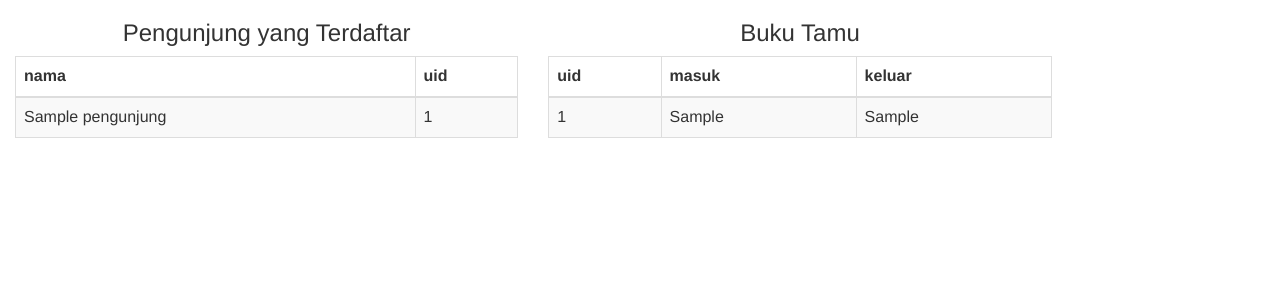
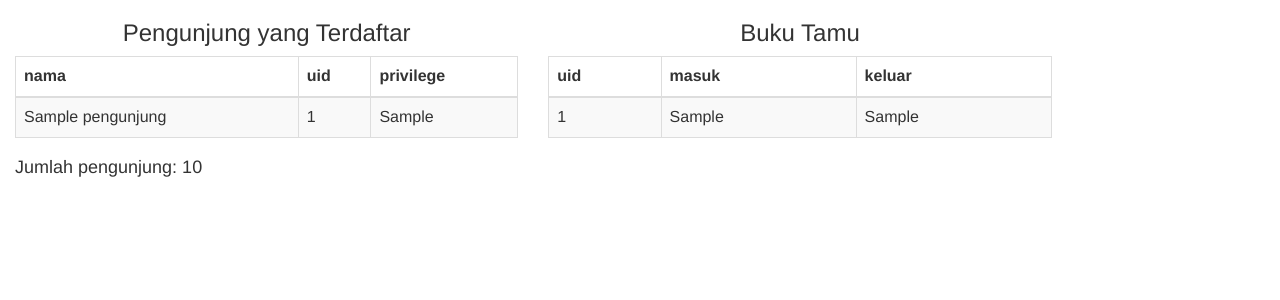
Before and after one commit to 100nandoo/Skripsi, a PHP site: page /pages/data.php in a window 1280 px wide. Shown: the top 300 px of the page. Run offline with PHP 8.4, Linux system fonts and the light colour scheme; tables that the repository leaves empty or names only in its code hold one stand-in row (values such as "Sample post").

Commit message:
Pembaharuan tampilan tabel 'Pengunjung'
* Penambahan tampilan kolom privilege
* Penambahan tampilan jumlah pengunjung yang berada di lab

```diff
--- a/pages/data.php
+++ b/pages/data.php
@@ -11,6 +11,7 @@ require('connect.php');
 
 $peng = mysqli_query($conn,"SELECT * FROM pengunjung");
 $buku = mysqli_query($conn,"SELECT * FROM buku_tamu");
+$kondisi_lab = mysqli_query($conn,"SELECT jumlah FROM kondisi_lab");
 $all_property = array();
 ?>
 
@@ -29,16 +30,22 @@ $(document).ready(function() {
     <thead>
       <th>nama</th>
       <th>uid</th>
+      <th>privilege</th>
     </thead>
     <tbody>
       <?php while($row = mysqli_fetch_array($peng)) { ?>
         <tr>
           <td><?php echo $row['nama']; ?></td>
           <td><?php echo $row['uid']; ?></td>
+          <td><?php echo $row['privilege']; ?></td>
         </tr>
         <?php } ?>
       </tbody>
     </table>
+
+
+    <?php $row = mysqli_fetch_array($kondisi_lab) ?>
+    <h4>Jumlah pengunjung: <?php echo $row['jumlah'] ?></h4>
   </div>
 
   <div class="col-sm-5">
```
